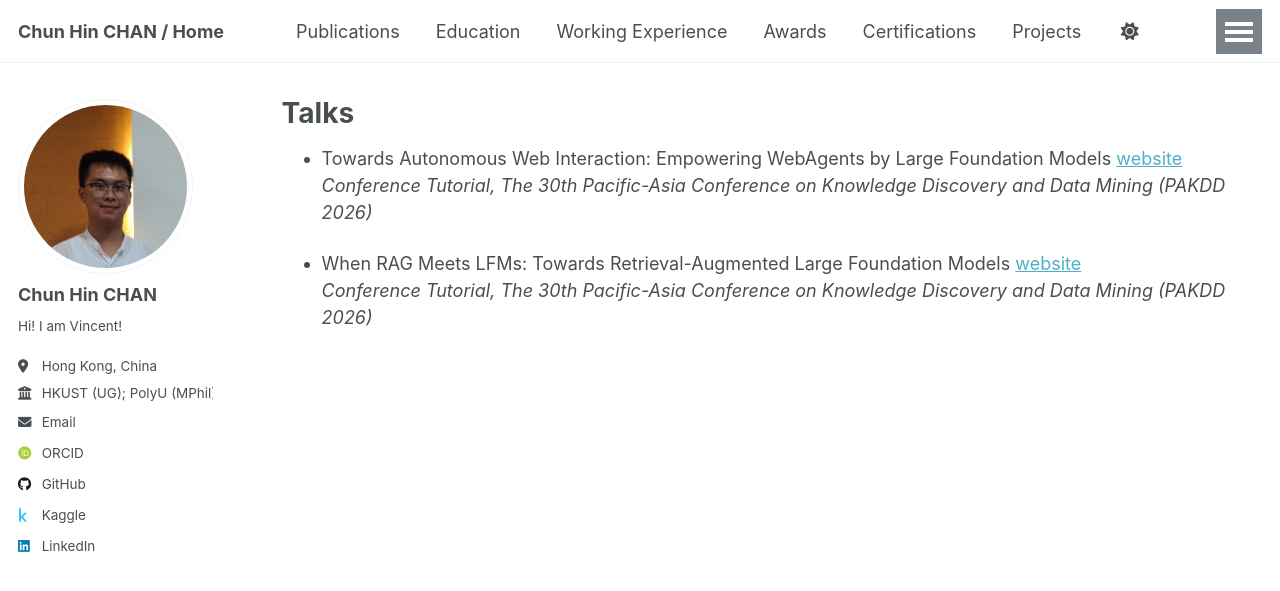
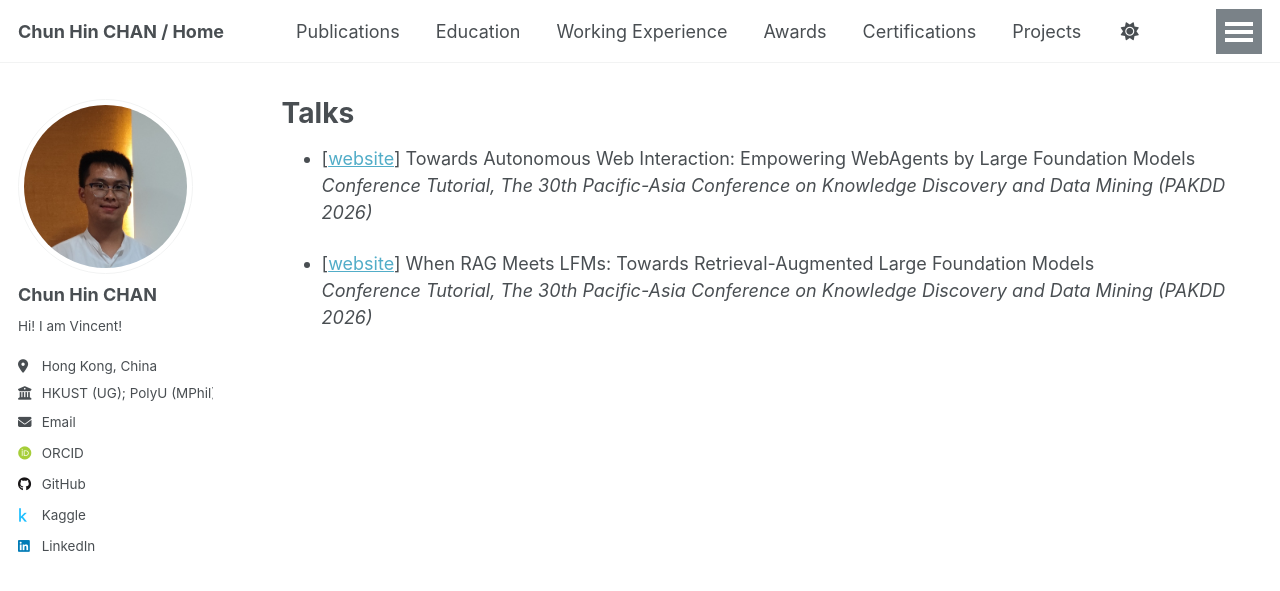
Before and after one commit to Vincent-Chan/index, a Jekyll site: the page built from _pages/talks.md, in a window 1280 px wide. Shown: the top 591 px of the page. Built offline with Jekyll 4.4.1, drawn with Linux system fonts in a browser that asks for light colours; some web fonts are replaced.

```diff
--- a/_pages/talks.md
+++ b/_pages/talks.md
@@ -7,8 +7,8 @@ redirect_from:
   - /talks.html
 ---
 
-* Towards Autonomous Web Interaction: Empowering WebAgents by Large Foundation Models [website](https://liangzrtvjivo.github.io/PAKDDWebAgents/)
+* [[website](https://liangzrtvjivo.github.io/PAKDDWebAgents/)] Towards Autonomous Web Interaction: Empowering WebAgents by Large Foundation Models
 <br><i>Conference Tutorial, The 30th Pacific-Asia Conference on Knowledge Discovery and Data Mining (PAKDD 2026)</i>
 
-* When RAG Meets LFMs: Towards Retrieval-Augmented Large Foundation Models [website](https://advanced-rag.github.io/RAG-Meets-LFMs/)
+* [[website](https://advanced-rag.github.io/RAG-Meets-LFMs/)] When RAG Meets LFMs: Towards Retrieval-Augmented Large Foundation Models
 <br><i>Conference Tutorial, The 30th Pacific-Asia Conference on Knowledge Discovery and Data Mining (PAKDD 2026)</i>
```
